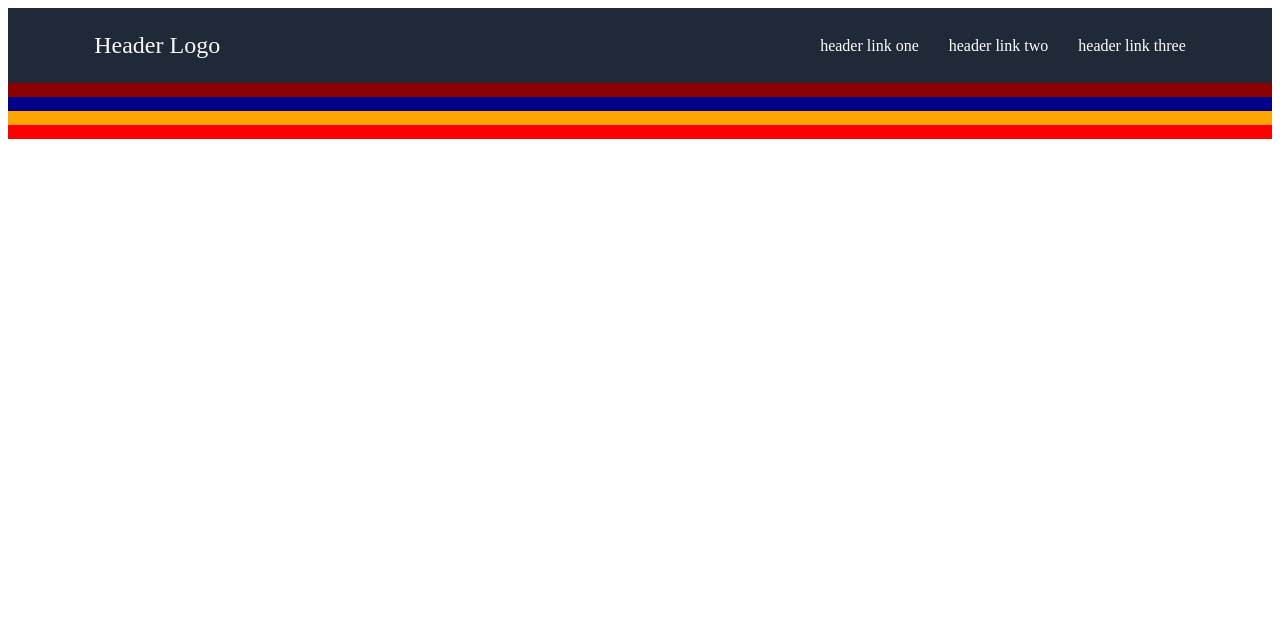
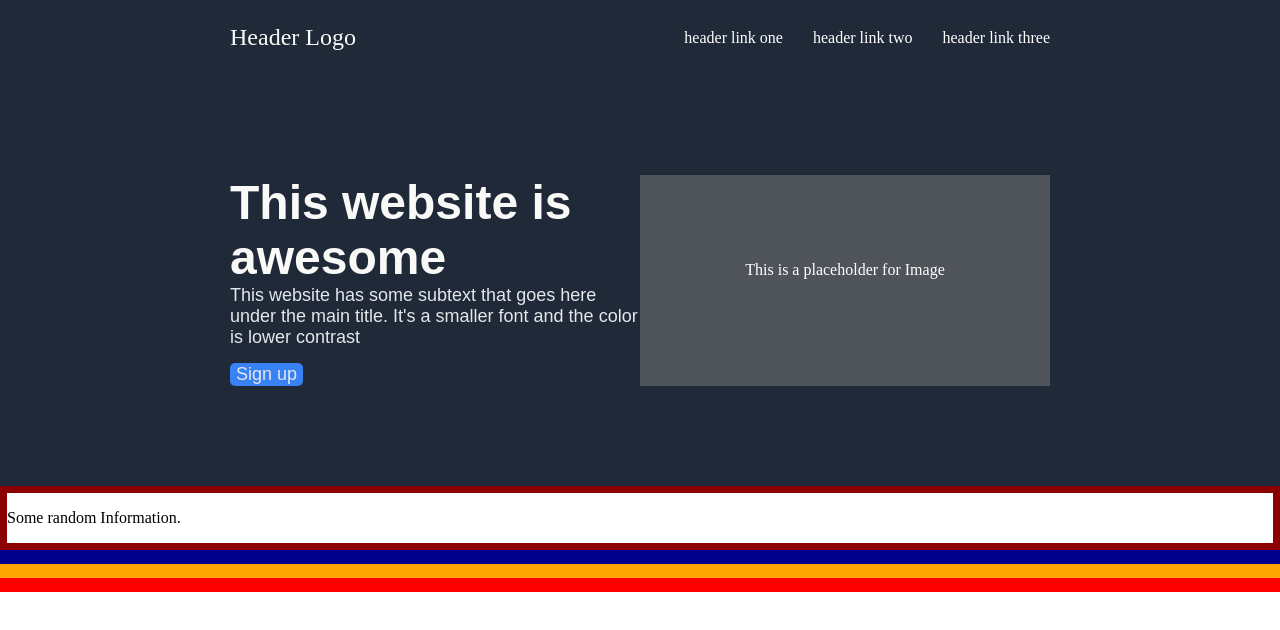
Before and after one commit to 237Codes/Project-landing-page, a plain HTML site: page index.html in a window 1280 px wide. Drawn offline with Linux system fonts and the light colour scheme.

Commit message:
Design and style intoductory information

```diff
--- a/index.html
+++ b/index.html
@@ -17,12 +17,10 @@
 
 	<!-- navigation bar -->
 	<div class="top-section">
-		<header>
-			<nav>
+
+		<div class="header">
 			<div class="left-side">
-
 				<p>Header Logo</p>
-
 			</div>
 			<div class="right-side">
 				<ul>
@@ -31,8 +29,23 @@
 					<li><a href="#">header link three</a></li>
 				</ul>
 			</div>
-			</nav>
-		</header>
+		</div>
+
+		<div class="awesome-section">
+			<div class="awesome-left">
+				<h1>This website is awesome</h1>
+				<p>This website has some subtext that goes here under the main title. It's a smaller font and the color
+					is
+					lower contrast</p>
+				<button>Sign up</button>
+			</div>
+
+			<div class="awesome-right">
+				<p>This is a placeholder for Image</p>
+			</div>
+
+		</div>
+
 	</div>
 	<!--</div>-->
 
@@ -40,6 +53,7 @@
 	<!-- Section two  -->
 	<div class="info">
 
+		<p>Some random Information.</p>
 	</div>
 
 	<!-- Section three  -->
--- a/styles.css
+++ b/styles.css
@@ -1,44 +1,85 @@
 html,
 body {
-  height: 100%;
-  display: flex;
-  flex-direction: column;
+  height: 100vh;
+  margin: 0;
 }
 
+/* Section One - Top part with blue background */
 .top-section {
   background-color: #1f2937;
   color: white;
 
-  display:flex;
-  justify-content: center;
+  display: flex;
+  flex-direction: column;
+
+  padding-left: 230px;
+  padding-right: 230px;
+}
+.header {
+  display: flex;
+  justify-content: space-between;
   align-items: center;
-
-}
-
-nav {
-    display:flex;
-    flex-direction: row;
-    gap:600px;
 }
 .left-side {
-    font-size: 24px;
-    color: #f9faf8;
+  font-size: 24px;
+  color: #f9faf8;
 }
 .right-side {
-    align-self:center;
+  align-self: center;
 }
-ul {
-    list-style-type:none;
-    display:flex;
-    gap:30px;
-    padding:0;
+.right-side ul {
+  list-style-type: none;
+  display: flex;
+  flex-wrap: wrap;
+  gap: 30px;
 }
 a {
-    text-decoration:none;
-    color:white;
+  text-decoration: none;
+  color: white;
+}
+.awesome-section {
+  padding-top: 100px;
+  padding-bottom: 100px;
+  display: flex;
+  justify-content: space-between;
+}
+.awesome-left {
+  flex: 1;
+}
+.awesome-left h1 {
+  font-size: 48px;
+  margin: 0;
+  font-weight: bolder;
+  font-family: "Poppins", sans-serif;
+  color: #f9faf8;
+}
+.awesome-left p {
+  font-size: 18px;
+  margin: 0;
+  font-family: "Poppins", sans-serif;
+  color: #e5e7eb;
+}
+.awesome-left button {
+  background-color: #3882f6;
+  color: #e5e7eb;
+  border-style: none;
+  border-radius: 5px;
+  font-size: 18px;
+  font-family: "Poppins", sans-serif;
+  cursor: pointer;
+  margin-top: 15px;
+}
+.awesome-right {
+  flex: 1;
+  background-color: rgba(128, 128, 128, 0.5);
+}
+.awesome-right p {
+  text-align: center;
+  padding-top: 70px;
 }
 
 
+/* Section One - First part with white background */
 .info {
   border: 7px solid darkred;
 }
```
Lines whose indentation alone changed are shown as unchanged.
